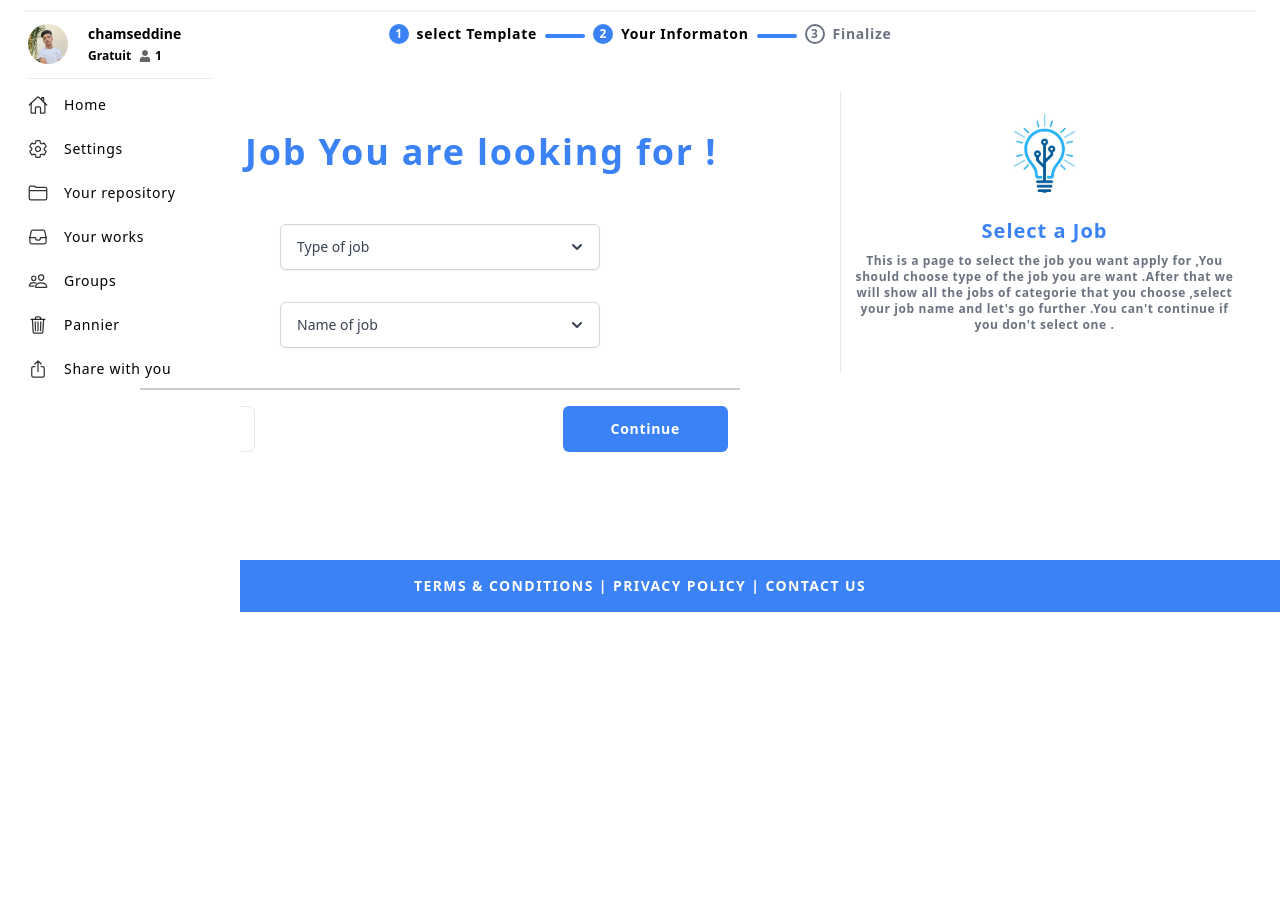
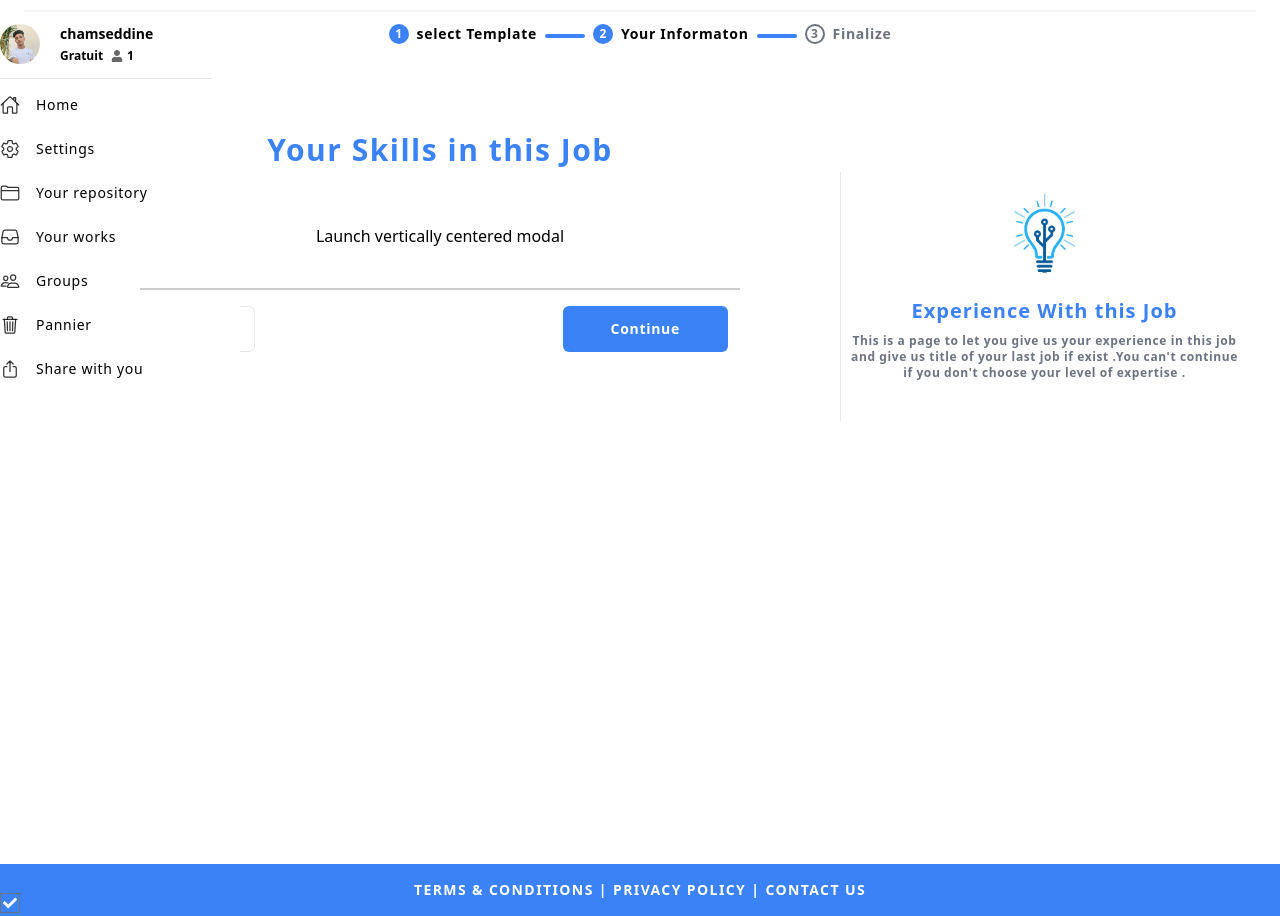
Before and after one commit to chamsou-Br/next_steps, a Next.js app: page /coverLetter/informations in a window 1280 px wide. Shown: the part 80-996 px from the top of the page. Before the commit the page ends 800 px from the top, so only its background shows below. Built offline with nearby package versions, Linux system fonts and the light colour scheme.

Commit message:
checkbox modal

```diff
--- a/components/DropDowns.jsx
+++ b/components/DropDowns.jsx
@@ -2,6 +2,7 @@
 import { Fragment } from 'react'
 import { Menu, Transition } from '@headlessui/react'
 import { ChevronDownIcon } from '@heroicons/react/solid'
+import { Scrollbar } from "react-scrollbars-custom";
 
 function classNames(...classes) {
   return classes.filter(Boolean).join(' ')
@@ -28,7 +29,7 @@ function classNames(...classes) {
         leaveFrom="transform opacity-100 scale-100"
         leaveTo="transform opacity-0 scale-95"
       >
-        <Menu.Items  className="origin-top-right absolute overflow-visible z-50  right-0 mt-2 w-56 h-60 rounded-md shadow-lg bg-white  overflow-y-scroll ring-1 ring-black ring-opacity-5 focus:outline-none">
+        <Menu.Items  className="origin-top-right absolute overflow-visible z-50  right-0 mt-2 w-56 h-60 rounded-md shadow-lg bg-white   ring-1 ring-black ring-opacity-5 focus:outline-none">
           <div className="py-1">
               {props.data.map((item,index) => {
                   return(
--- a/components/Modal.jsx
+++ b/components/Modal.jsx
@@ -14,7 +14,7 @@ const MyVerticallyCenteredModal = (props) => {
 
       >
         <Modal.Header closeButton closeVariant="white" className=" bg-blue-500 text-white" >
-          <Modal.Title id="" className=" text-xs tracking-wider text-white">
+          <Modal.Title id="" className=" text-sm font-bold tracking-wider text-white">
             Modal heading
           </Modal.Title>
         </Modal.Header>
--- a/components/SkilllsCoverLetter.jsx
+++ b/components/SkilllsCoverLetter.jsx
@@ -3,9 +3,9 @@ import MyVerticallyCenteredModal from './Modal';
 import classNames from 'classnames';
 import SkillsSelected from './SkillsSelected';
 
-const SkilllsCoverLetter = () => {
+const SkilllsCoverLetter = (props) => {
   const [modalShow, setModalShow] = useState(false);
-  const [skills,setSkills] = useState(["h"])
+  const [skills,setSkills] = useState([])
   const onSelect = (skill) => {
     const newSkills = skills.push(skill);
     setSkills(newSkills);
@@ -38,7 +38,7 @@ const SkilllsCoverLetter = () => {
               Launch vertically centered modal
             </button>
 
-            <MyVerticallyCenteredModal show={modalShow} onHide={() => setModalShow(false)}  body={<SkillsSelected /> } skills={skills} onSelect={onSelect}  />
+            <MyVerticallyCenteredModal show={modalShow} onHide={() => setModalShow(false)}  body={<SkillsSelected data={props.data} /> } skills={skills} onSelect={onSelect}  />
 
             <div className=' m-auto mt-10 h-0.5 w-4/5  md:w-3/4 bg-black opacity-20' />
 
--- a/components/SkillsSelected.jsx
+++ b/components/SkillsSelected.jsx
@@ -1,16 +1,21 @@
 import React from 'react'
+import Scrollbar from 'react-scrollbars-custom'
 
 function SkillsSelected(props) {
   return (
     <div className=' max-h-80 overflow-y-auto'>
-         <h4>Centered Modal</h4>
-          <p>
-            Cras mattis consectetur purus sit amet
-            Cras mattis consectetur purus sit amet
-            Cras mattis consectetur purus sit amet
-            Cras mattis consectetur purus sit amet
-            Cras mattis consectetur purus sit amet
-          </p>
+      <Scrollbar style={{ height : 240 , width : 'auto'}} >
+        {props.data.map((item , index) => {
+          return(
+       <div class="form-check">
+      <input class="form-check-input appearance-none h-4 w-4 border border-gray-300 rounded-sm bg-white checked:bg-blue-600 checked:border-blue-600 focus:outline-none transition duration-200 my-1 align-top bg-no-repeat bg-center bg-contain float-left cursor-pointer" type="checkbox" value="" id="flexCheckDefault3"/>
+    </div>
+          )
+        })}
+
+      </Scrollbar>
+
+
     </div>
   )
 }
--- /dev/null
+++ b/components/checkbox.jsx
@@ -0,0 +1,21 @@
+import classNames from 'classnames'
+import React from 'react'
+import {FaCheck} from 'react-icons/fa'
+
+function Checkbox({checked,onChecked}) {
+  return (
+    <div onClick={()=>onChecked()} className=' inline-block' >
+        <div className={classNames(' h-5 w-5  text-center flex justify-center border border-gray-500 hover:border-blue-500 p-0.5' , {
+            " bg-blue-500 border-blue-500 " : checked == true,
+            "bg-white" : checked == false
+        })} >
+            <FaCheck  className={classNames("  text-white",{
+              " opacity-0 " : checked == false ,
+              " opacity-100" : checked == true
+            })} size={14} />
+        </div>
+    </div>
+  )
+}
+
+export default Checkbox
--- a/components/sidebar.jsx
+++ b/components/sidebar.jsx
@@ -17,8 +17,8 @@ const sidebarLinks = [
 
 function Sidebar(props) {
     return (
-        <div className={classNames("hidden fixed md:block bg-white w-30 pt-3 pl-7  overflow-x-hidden overflow-y-scroll h-screen",{
-            " animate-sidebarOpen" : props.sidebarActive == true ,
+        <div className={classNames("hidden fixed md:block bg-white w-30 pt-3   overflow-x-hidden overflow-y-auto h-screen",{
+            " animate-sidebarOpen pl-7" : props.sidebarActive == true ,
             " animate-sidebarClose" : props.sidebarActive == false,
         })}>
 
--- a/package.json
+++ b/package.json
@@ -15,8 +15,10 @@
     "next": "latest",
     "react": "^17.0.2",
     "react-bootstrap": "^2.1.2",
+    "react-custom-scrollbars-2": "^4.4.0",
     "react-dom": "^17.0.2",
     "react-icons": "^4.3.1",
+    "react-scrollbars-custom": "^4.0.27",
     "swiper": "^8.0.6"
   },
   "devDependencies": {
--- a/pages/coverLetter/informations.js
+++ b/pages/coverLetter/informations.js
@@ -1,16 +1,20 @@
 import React, { useState } from 'react'
+import Scrollbar from 'react-scrollbars-custom'
+import Checkbox from '../../components/checkbox'
 import ExperienceCL from '../../components/ExperienceCL'
 import Footer from '../../components/Footer'
 import PhaseCoverLetter from '../../components/PhaseCoverLetter'
 import SelectJobCL from '../../components/SelectJobCL'
 import SkilllsCoverLetter from '../../components/SkilllsCoverLetter'
+import jobs from '../../data/jobs'
 
 function informations() {
 
   return (
     <div className=' '>
         <PhaseCoverLetter data={2} />
-        <SelectJobCL />
+        <SkilllsCoverLetter data={jobs} />
+        <Checkbox checked={true} />
 
 
 
```
Also changed, not shown: 1 other file (tests, documents, lock files or other folders).
